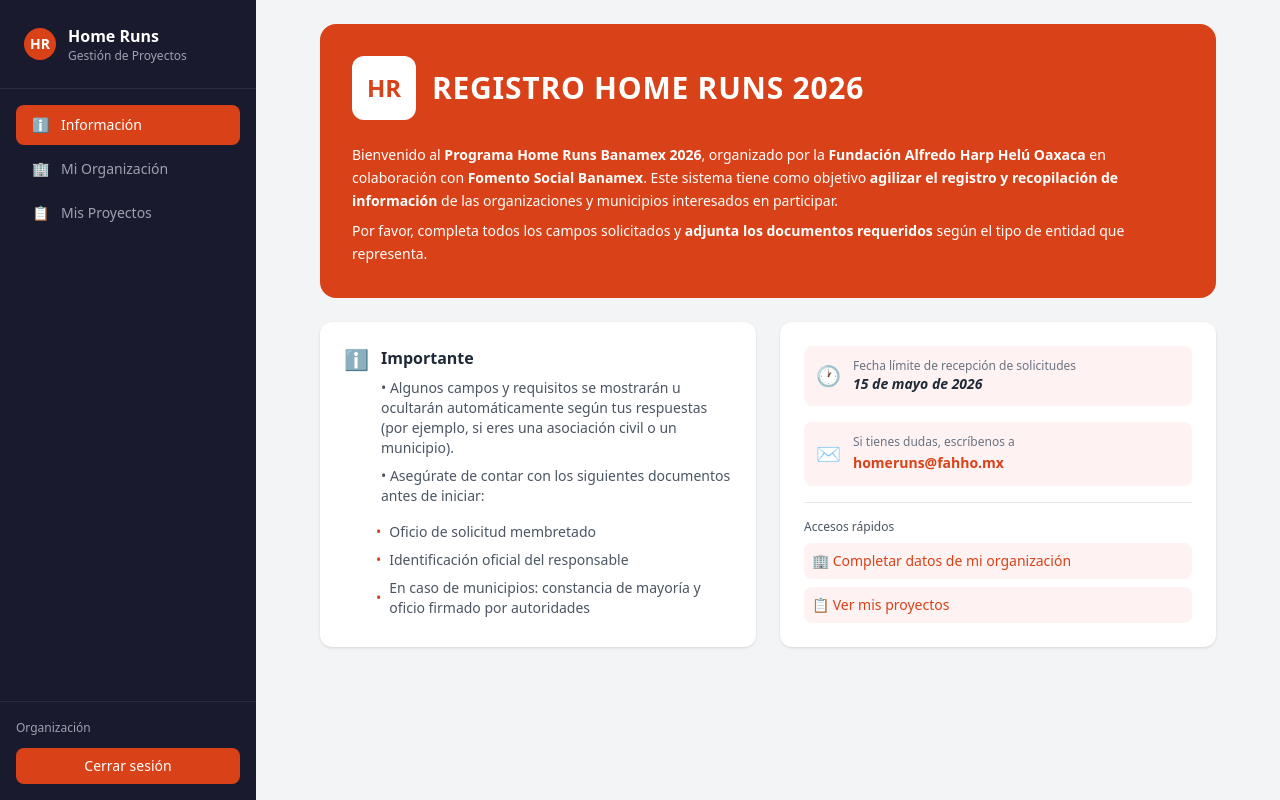
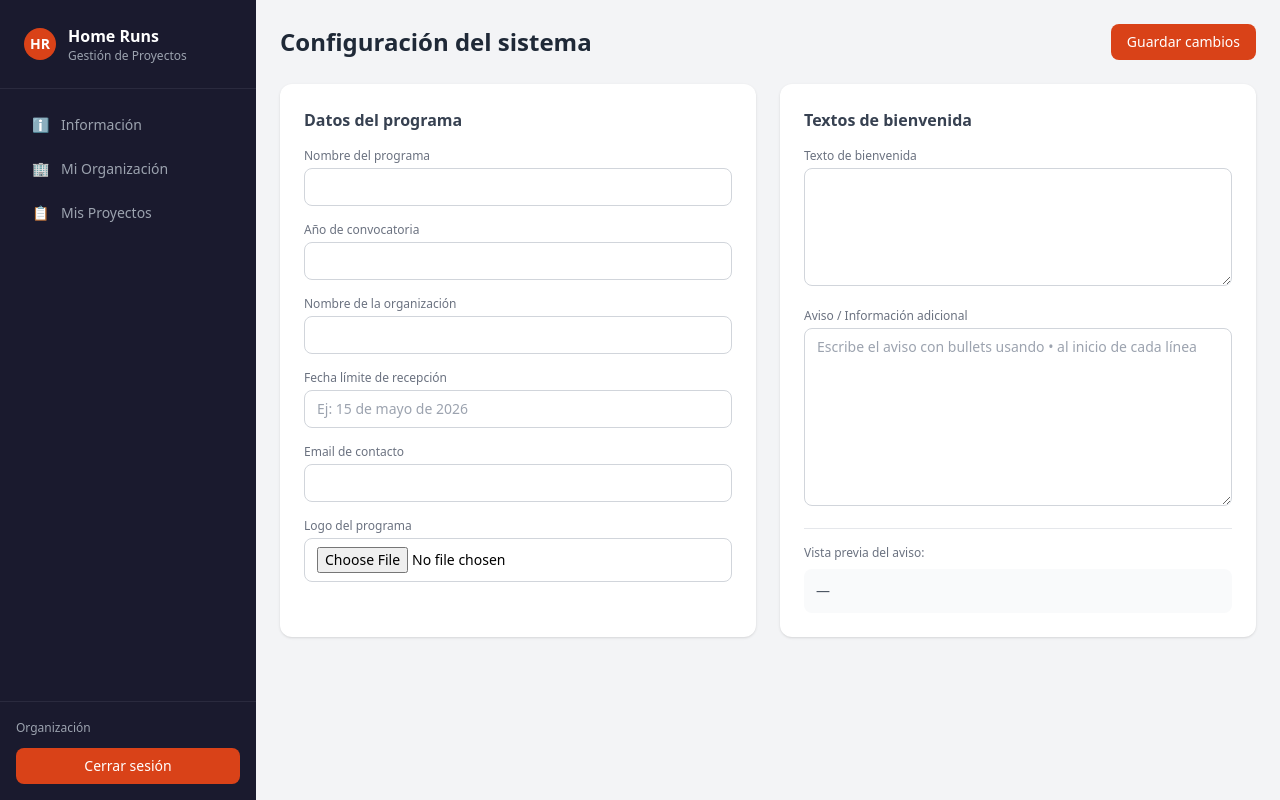
Before and after one commit to evelynMenfer/homeruns-frontend, a React (Vite) app: page /configuracion in a window 1280 px wide. Before the commit this address led to /inicio. Built offline with nearby package versions, Linux system fonts and the light colour scheme; no server answers; sample sign-in values are in the browser's storage.

Commit message:
Creación del módulo confi para actualizar inf

```diff
--- a/src/App.jsx
+++ b/src/App.jsx
@@ -13,6 +13,7 @@
 import Reportes from './pages/Reportes'
 import Usuarios from './pages/Usuarios'
 import Categorias from './pages/Categorias'
+import Configuracion from './pages/Configuracion'
 
 function RutaProtegida({ children }) {
   const { token, cargando } = useAuth()
@@ -73,6 +74,9 @@
             <RutaProtegida><Categorias /></RutaProtegida>
           } />
 
+          <Route path="/configuracion" element={
+            <RutaProtegida><Configuracion /></RutaProtegida>
+          } />
           <Route path="/inicio" element={
             <RutaProtegida><DashboardOrganizacion /></RutaProtegida>
           } />
--- a/src/components/Sidebar.jsx
+++ b/src/components/Sidebar.jsx
@@ -8,6 +8,7 @@
   { path: '/reportes', label: 'Reportes', icon: '📥' },
   { path: '/categorias', label: 'Categorías', icon: '🏷️' },
   { path: '/usuarios', label: 'Usuarios', icon: '👥' },
+  { path: '/configuracion', label: 'Configuración', icon: '⚙️' },
 ]
 
 const menuOrganizacion = [
--- /dev/null
+++ b/src/pages/Configuracion.jsx
@@ -0,0 +1,181 @@
+import { useEffect, useState } from 'react'
+import Layout from '../components/Layout'
+import api from '../api/axios'
+import Toast from '../components/Toast'
+import useToast from '../hooks/useToast'
+
+export default function Configuracion() {
+  const [config, setConfig] = useState(null)
+  const [cargando, setCargando] = useState(true)
+  const [guardando, setGuardando] = useState(false)
+  const [logo, setLogo] = useState(null)
+  const [form, setForm] = useState({
+    nombre_programa: '',
+    anio_convocatoria: '',
+    nombre_organizacion: '',
+    fecha_limite: '',
+    email_contacto: '',
+    texto_bienvenida: '',
+    aviso: ''
+  })
+  const { toast, mostrar, cerrar } = useToast()
+
+  useEffect(() => {
+    api.get('/configuracion').then(res => {
+      setConfig(res.data)
+      setForm({
+        nombre_programa: res.data.nombre_programa || '',
+        anio_convocatoria: res.data.anio_convocatoria || '',
+        nombre_organizacion: res.data.nombre_organizacion || '',
+        fecha_limite: res.data.fecha_limite || '',
+        email_contacto: res.data.email_contacto || '',
+        texto_bienvenida: res.data.texto_bienvenida || '',
+        aviso: res.data.aviso || ''
+      })
+    }).catch(err => {
+      console.error(err)
+    }).finally(() => {
+      setCargando(false)
+    })
+  }, [])
+
+  const handleChange = (e) => {
+    setForm({ ...form, [e.target.name]: e.target.value })
+  }
+
+  const handleGuardar = async () => {
+    setGuardando(true)
+    try {
+      const formData = new FormData()
+      Object.keys(form).forEach(key => formData.append(key, form[key]))
+      if (logo) formData.append('logo', logo)
+      await api.post('/configuracion', formData, {
+        headers: { 'Content-Type': 'multipart/form-data' }
+      })
+      mostrar('Configuración actualizada correctamente')
+      const res = await api.get('/configuracion')
+      setConfig(res.data)
+    } catch (err) {
+      mostrar('Error al guardar la configuración', 'error')
+    } finally {
+      setGuardando(false)
+    }
+  }
+
+  const handleEliminarLogo = async () => {
+    if (!confirm('¿Eliminar el logo?')) return
+    try {
+      const formData = new FormData()
+      Object.keys(form).forEach(key => formData.append(key, form[key]))
+      formData.append('eliminar_logo', '1')
+      await api.post('/configuracion', formData, {
+        headers: { 'Content-Type': 'multipart/form-data' }
+      })
+      const res = await api.get('/configuracion')
+      setConfig(res.data)
+      setLogo(null)
+      mostrar('Logo eliminado correctamente')
+    } catch (err) {
+      mostrar('Error al eliminar el logo', 'error')
+    }
+  }
+
+  if (cargando) return <Layout><p className="text-gray-400">Cargando...</p></Layout>
+
+  return (
+    <Layout>
+      <div className="mb-6 flex items-center justify-between">
+        <h2 className="text-2xl font-bold text-gray-800">Configuración del sistema</h2>
+        <button onClick={handleGuardar} disabled={guardando}
+          className="px-4 py-2 text-white rounded-lg text-sm transition disabled:opacity-50"
+          style={{ background: '#D94218' }}>
+          {guardando ? 'Guardando...' : 'Guardar cambios'}
+        </button>
+      </div>
+
+      <div className="grid grid-cols-1 md:grid-cols-2 gap-6">
+
+        {/* Datos del programa */}
+        <div className="bg-white rounded-xl shadow p-6 space-y-4">
+          <h3 className="font-semibold text-gray-700 mb-2">Datos del programa</h3>
+
+          <div>
+            <label className="block text-xs text-gray-500 mb-1">Nombre del programa</label>
+            <input name="nombre_programa" value={form.nombre_programa} onChange={handleChange}
+              className="w-full border border-gray-300 rounded-lg px-3 py-2 text-sm focus:outline-none focus:ring-2 focus:ring-[#D94218]" />
+          </div>
+          <div>
+            <label className="block text-xs text-gray-500 mb-1">Año de convocatoria</label>
+            <input name="anio_convocatoria" value={form.anio_convocatoria} onChange={handleChange}
+              className="w-full border border-gray-300 rounded-lg px-3 py-2 text-sm focus:outline-none focus:ring-2 focus:ring-[#D94218]" />
+          </div>
+          <div>
+            <label className="block text-xs text-gray-500 mb-1">Nombre de la organización</label>
+            <input name="nombre_organizacion" value={form.nombre_organizacion} onChange={handleChange}
+              className="w-full border border-gray-300 rounded-lg px-3 py-2 text-sm focus:outline-none focus:ring-2 focus:ring-[#D94218]" />
+          </div>
+          <div>
+            <label className="block text-xs text-gray-500 mb-1">Fecha límite de recepción</label>
+            <input name="fecha_limite" value={form.fecha_limite} onChange={handleChange}
+              placeholder="Ej: 15 de mayo de 2026"
+              className="w-full border border-gray-300 rounded-lg px-3 py-2 text-sm focus:outline-none focus:ring-2 focus:ring-[#D94218]" />
+          </div>
+          <div>
+            <label className="block text-xs text-gray-500 mb-1">Email de contacto</label>
+            <input name="email_contacto" type="email" value={form.email_contacto} onChange={handleChange}
+              className="w-full border border-gray-300 rounded-lg px-3 py-2 text-sm focus:outline-none focus:ring-2 focus:ring-[#D94218]" />
+          </div>
+
+          {/* Logo */}
+          <div>
+            <label className="block text-xs text-gray-500 mb-1">Logo del programa</label>
+            {config?.logo_path && (
+              <div className="mb-2 flex items-center gap-3">
+                <img src={`http://127.0.0.1:8000/storage/${config.logo_path}`}
+                  alt="Logo actual" className="h-16 object-contain border rounded-lg p-1" />
+                <button onClick={handleEliminarLogo}
+                  className="text-xs text-red-500 hover:text-red-700 border border-red-300 px-2 py-1 rounded-lg">
+                  🗑️ Eliminar logo
+                </button>
+              </div>
+            )}
+            <input type="file" accept="image/*"
+              onChange={e => setLogo(e.target.files[0])}
+              className="w-full border border-gray-300 rounded-lg px-3 py-2 text-sm" />
+          </div>
+        </div>
+
+        {/* Textos */}
+        <div className="bg-white rounded-xl shadow p-6 space-y-4">
+          <h3 className="font-semibold text-gray-700 mb-2">Textos de bienvenida</h3>
+
+          <div>
+            <label className="block text-xs text-gray-500 mb-1">Texto de bienvenida</label>
+            <textarea name="texto_bienvenida" value={form.texto_bienvenida} onChange={handleChange}
+              rows={5}
+              className="w-full border border-gray-300 rounded-lg px-3 py-2 text-sm focus:outline-none focus:ring-2 focus:ring-[#D94218]" />
+          </div>
+
+          <div>
+            <label className="block text-xs text-gray-500 mb-1">Aviso / Información adicional</label>
+            <textarea name="aviso" value={form.aviso} onChange={handleChange}
+              rows={8}
+              placeholder="Escribe el aviso con bullets usando • al inicio de cada línea"
+              className="w-full border border-gray-300 rounded-lg px-3 py-2 text-sm focus:outline-none focus:ring-2 focus:ring-[#D94218]" />
+          </div>
+
+          {/* Vista previa */}
+          <div className="border-t pt-4">
+            <p className="text-xs text-gray-500 mb-2">Vista previa del aviso:</p>
+            <div className="text-sm text-gray-600 whitespace-pre-line bg-gray-50 rounded-lg p-3">
+              {form.aviso || '—'}
+            </div>
+          </div>
+        </div>
+
+      </div>
+
+      {toast && <Toast mensaje={toast.mensaje} tipo={toast.tipo} onCerrar={cerrar} />}
+    </Layout>
+  )
+}
--- a/src/pages/DashboardOrganizacion.jsx
+++ b/src/pages/DashboardOrganizacion.jsx
@@ -1,7 +1,24 @@
+import { useEffect, useState } from 'react'
 import Layout from '../components/Layout'
 import { Link } from 'react-router-dom'
+import api from '../api/axios'
 
 export default function DashboardOrganizacion() {
+  const [config, setConfig] = useState(null)
+  const [cargando, setCargando] = useState(true)
+
+  useEffect(() => {
+    api.get('/configuracion').then(res => {
+      setConfig(res.data)
+    }).catch(err => {
+      console.error(err)
+    }).finally(() => {
+      setCargando(false)
+    })
+  }, [])
+
+  if (cargando) return <Layout><p className="text-gray-400">Cargando...</p></Layout>
+
   return (
     <Layout>
       <div className="max-w-4xl mx-auto">
@@ -9,25 +26,22 @@
         {/* Header */}
         <div className="rounded-2xl p-8 mb-6 text-white" style={{ background: '#D94218' }}>
           <div className="flex items-center gap-4 mb-6">
-            <div className="w-16 h-16 bg-white rounded-xl flex items-center justify-center"
-              style={{ minWidth: '64px' }}>
-              <span className="text-2xl font-bold" style={{ color: '#D94218' }}>HR</span>
-            </div>
+            {config?.logo_path ? (
+              <img src={`http://127.0.0.1:8000/storage/${config.logo_path}`}
+                alt="Logo" className="w-16 h-16 rounded-xl object-contain bg-white p-1" />
+            ) : (
+              <div className="w-16 h-16 bg-white rounded-xl flex items-center justify-center"
+                style={{ minWidth: '64px' }}>
+                <span className="text-2xl font-bold" style={{ color: '#D94218' }}>HR</span>
+              </div>
+            )}
             <h1 className="text-3xl font-bold uppercase tracking-wide">
-              Registro Home Runs 2026
+              Registro {config?.nombre_programa || 'Home Runs'} {config?.anio_convocatoria || '2026'}
             </h1>
           </div>
 
           <p className="text-sm leading-relaxed mb-2">
-            Bienvenido al <strong>Programa Home Runs Banamex 2026</strong>,
-            organizado por la <strong>Fundación Alfredo Harp Helú Oaxaca</strong> en colaboración con{' '}
-            <strong>Fomento Social Banamex</strong>. Este sistema tiene como objetivo{' '}
-            <strong>agilizar el registro y recopilación de información</strong> de las organizaciones
-            y municipios interesados en participar.
-          </p>
-          <p className="text-sm leading-relaxed">
-            Por favor, completa todos los campos solicitados y <strong>adjunta los documentos requeridos</strong>{' '}
-            según el tipo de entidad que representa.
+            {config?.texto_bienvenida}
           </p>
         </div>
 
@@ -35,30 +49,15 @@
         <div className="grid grid-cols-1 md:grid-cols-2 gap-6 mb-6">
 
           <div className="bg-white rounded-xl shadow p-6">
-            <div className="flex items-start gap-3 mb-4">
+            <div className="flex items-start gap-3">
               <span className="text-xl">ℹ️</span>
               <div>
                 <h3 className="font-semibold text-gray-800 mb-2">Importante</h3>
-                <ul className="text-sm text-gray-600 space-y-2">
-                  <li>• Algunos campos y requisitos se mostrarán u ocultarán automáticamente según tus respuestas (por ejemplo, si eres una asociación civil o un municipio).</li>
-                  <li>• Asegúrate de contar con los siguientes documentos antes de iniciar:</li>
-                </ul>
+                <div className="text-sm text-gray-600 whitespace-pre-line">
+                  {config?.aviso}
+                </div>
               </div>
             </div>
-            <ul className="text-sm text-gray-600 space-y-2 ml-8">
-              <li className="flex items-center gap-2">
-                <span style={{ color: '#D94218' }}>•</span>
-                Oficio de solicitud membretado
-              </li>
-              <li className="flex items-center gap-2">
-                <span style={{ color: '#D94218' }}>•</span>
-                Identificación oficial del responsable
-              </li>
-              <li className="flex items-center gap-2">
-                <span style={{ color: '#D94218' }}>•</span>
-                En caso de municipios: constancia de mayoría y oficio firmado por autoridades
-              </li>
-            </ul>
           </div>
 
           <div className="bg-white rounded-xl shadow p-6 space-y-4">
@@ -66,16 +65,18 @@
               <span className="text-xl">🕐</span>
               <div>
                 <p className="text-xs text-gray-500">Fecha límite de recepción de solicitudes</p>
-                <p className="text-sm font-semibold text-gray-800 italic">15 de mayo de 2026</p>
+                <p className="text-sm font-semibold text-gray-800 italic">
+                  {config?.fecha_limite}
+                </p>
               </div>
             </div>
             <div className="flex items-center gap-3 p-3 rounded-lg" style={{ background: '#FEF2F2' }}>
               <span className="text-xl">✉️</span>
               <div>
                 <p className="text-xs text-gray-500">Si tienes dudas, escríbenos a</p>
-                <a href="mailto:homeruns@fahho.mx" className="text-sm font-semibold"
+                <a href={`mailto:${config?.email_contacto}`} className="text-sm font-semibold"
                   style={{ color: '#D94218' }}>
-                  homeruns@fahho.mx
+                  {config?.email_contacto}
                 </a>
               </div>
             </div>
--- a/src/pages/Login.jsx
+++ b/src/pages/Login.jsx
@@ -1,14 +1,20 @@
-  import { useState } from 'react'
+import { useState, useEffect } from 'react'
 import { useNavigate, Link } from 'react-router-dom'
 import { useAuth } from '../context/AuthContext'
+import api from '../api/axios'
 
 export default function Login() {
   const [email, setEmail] = useState('')
   const [password, setPassword] = useState('')
   const [error, setError] = useState('')
   const [cargando, setCargando] = useState(false)
+  const [config, setConfig] = useState(null)
   const { login } = useAuth()
   const navigate = useNavigate()
+
+  useEffect(() => {
+    api.get('/configuracion').then(res => setConfig(res.data)).catch(() => {})
+  }, [])
 
   const handleSubmit = async (e) => {
     e.preventDefault()
@@ -33,15 +39,29 @@
       <div className="hidden md:flex w-1/2 flex-col items-center justify-center p-12"
         style={{ background: '#1A1A2E' }}>
         <div className="text-center">
+          {config?.logo_path ? (
+            <img src={`http://127.0.0.1:8000/storage/${config.logo_path}`}
+              alt="Logo" className="w-24 h-24 rounded-full object-contain mx-auto mb-6 bg-white p-2" />
+          ) : (
             <div className="w-24 h-24 rounded-full flex items-center justify-center text-white text-4xl font-bold mx-auto mb-6"
               style={{ background: '#D94218' }}>
               HR
             </div>
-            <h1 className="text-4xl font-bold text-white mb-3">Programa Home Runs Banamex</h1>
-            <p className="text-lg mb-2" style={{ color: '#9CA3AF' }}>Fundación Alfredo Harp Helú Oaxaca | Fomento Social Banamex</p>
-            <p className="text-sm" style={{ color: '#6B7280' }}>Convocatoria 2026</p>
+          )}
+          <h1 className="text-4xl font-bold text-white mb-3">
+            {config?.nombre_programa || 'Programa Home Runs Banamex'}
+          </h1>
+          <p className="text-lg mb-2" style={{ color: '#9CA3AF' }}>
+            {config?.nombre_organizacion || 'Fundación Alfredo Harp Helú Oaxaca'}
+          </p>
+          <p className="text-sm" style={{ color: '#6B7280' }}>
+            Convocatoria {config?.anio_convocatoria || '2026'}
+          </p>
           <div className="mt-10 space-y-3">
-              {['Fecha límite de recepción: 15 Mayo 2026', 'Si tienes dudas escribenos a: homeruns@fahho.mx'].map(item => (
+            {[
+              `Fecha límite de recepción: ${config?.fecha_limite || '15 Mayo 2026'}`,
+              `Si tienes dudas escríbenos a: ${config?.email_contacto || 'homeruns@fahho.mx'}`
+            ].map(item => (
               <div key={item} className="flex items-center gap-3">
                 <div className="w-2 h-2 rounded-full" style={{ background: '#D94218' }}></div>
                 <p className="text-sm text-gray-400">{item}</p>
@@ -76,7 +96,6 @@
                 value={email}
                 onChange={e => setEmail(e.target.value)}
                 className="w-full border border-gray-300 rounded-lg px-4 py-2.5 text-sm focus:outline-none focus:ring-2"
-                  style={{ '--tw-ring-color': '#D94218' }}
                 placeholder="correo@ejemplo.com"
                 required
               />
```
Lines whose indentation alone changed are shown as unchanged.
